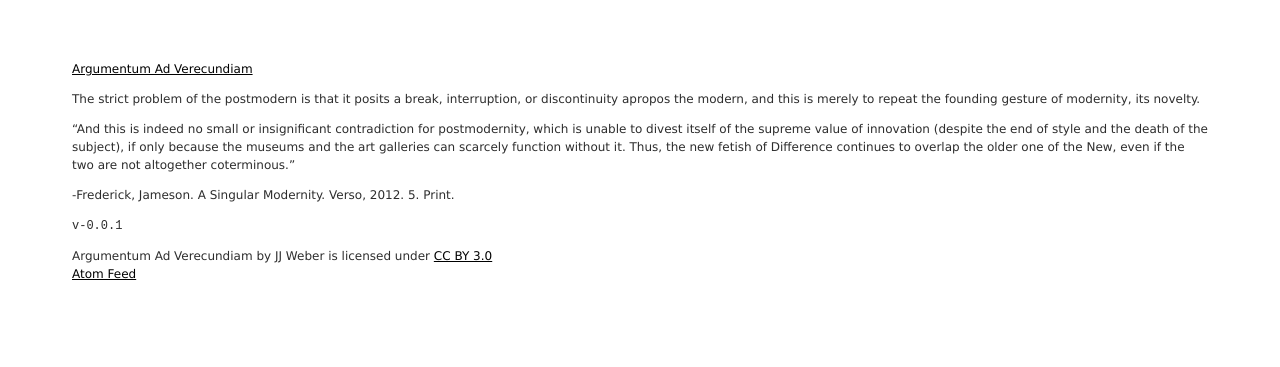
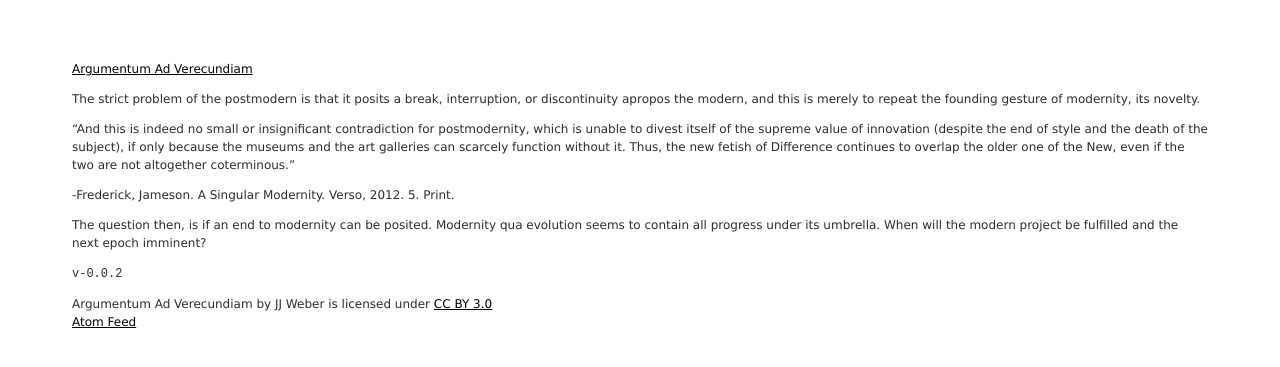
Before and after one commit to jjjjw/argumentum-v, a Jekyll site: the page built from _posts/2013-09-14-i-18.md, in a window 1280 px wide. Shown: the top 367 px of the page. Built offline with Jekyll 4.4.1, drawn with Linux system fonts in a browser that asks for light colours.

Commit message:
State the question

```diff
--- a/_posts/2013-09-14-i-18.md
+++ b/_posts/2013-09-14-i-18.md
@@ -10,4 +10,6 @@ The strict problem of the postmodern is that it posits a break, interruption, or
 
 -Frederick, Jameson. A Singular Modernity. Verso, 2012. 5. Print.
 
-`v-0.0.1`
+The question then, is if an end to modernity can be posited. Modernity qua evolution seems to contain all progress under its umbrella. When will the modern project be fulfilled and the next epoch imminent?
+
+`v-0.0.2`
```
